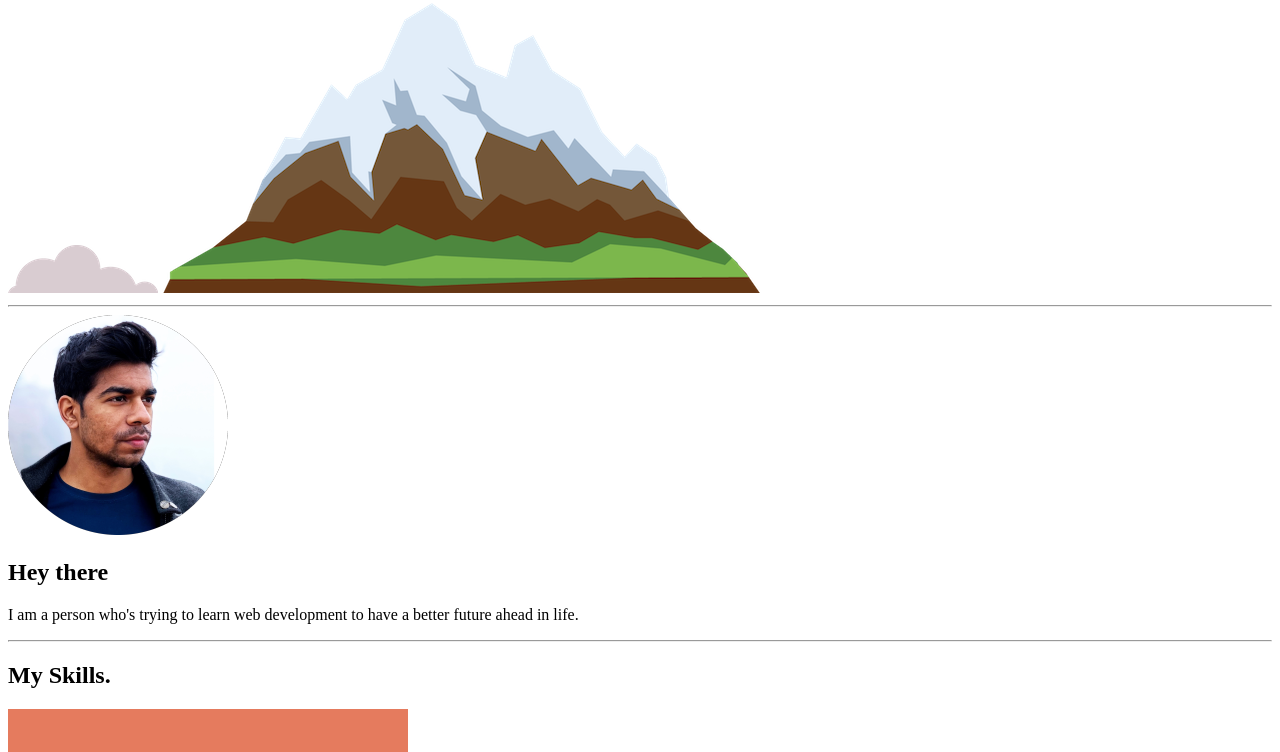
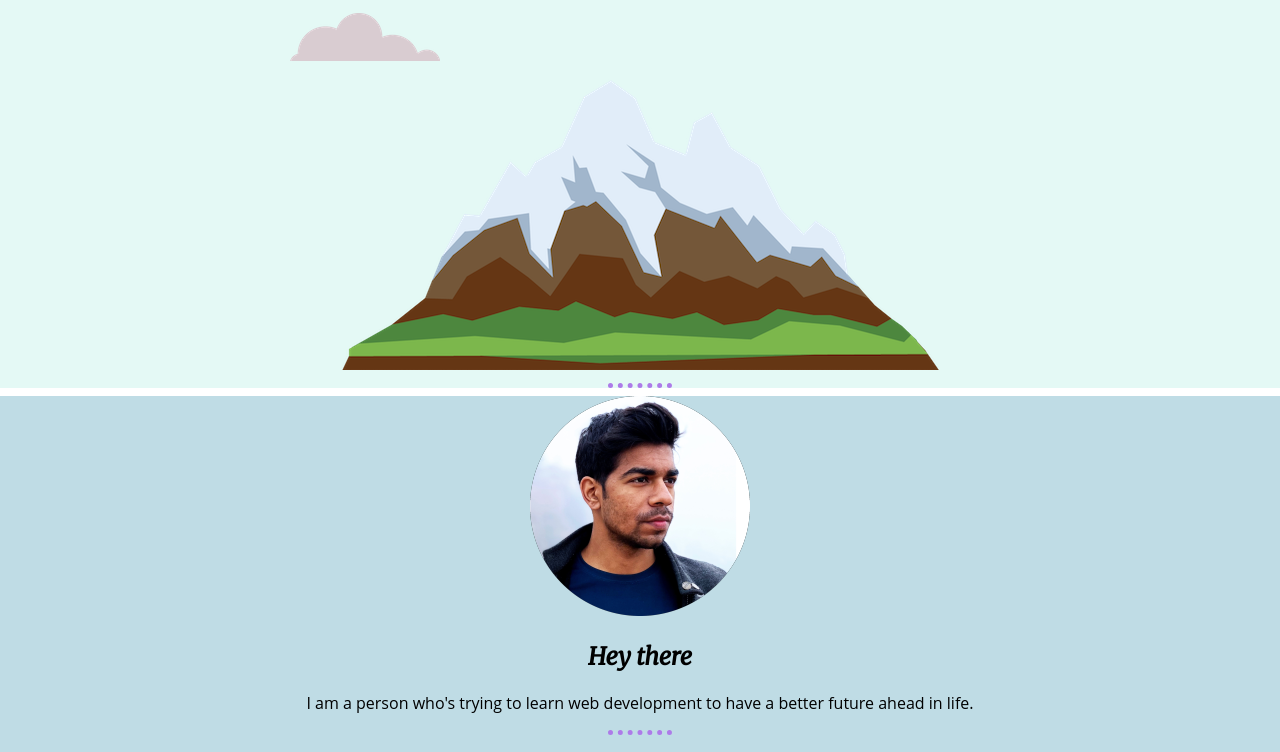
Before and after one commit to Abhishek0787/CV, a plain HTML site: page index.html in a window 1280 px wide. Shown: the part 238-990 px from the top of the page. Drawn offline with Linux system fonts and the light colour scheme.

Commit message:
Update index.html

```diff
--- a/index.html
+++ b/index.html
@@ -6,7 +6,7 @@
     <meta name="viewport" content="width=device-width, initial-scale=1.0">
     <title>Abhishek cv</title>
 
-    <link rel="stylesheet" href="css/stylesheet.css">
+    <link rel="stylesheet" href="CSS/Stylesheets.css">
     <link rel="icon" href="favicon.ico">
     <link href="https://fonts.googleapis.com/css2?family=Merriweather:ital@1&family=Sacramento&display=swap" rel="stylesheet">
 </head>
```
